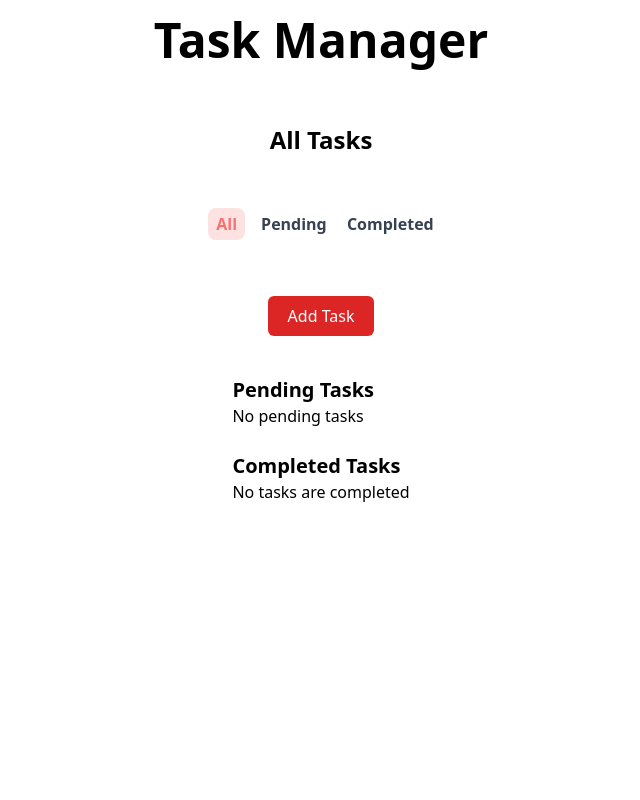
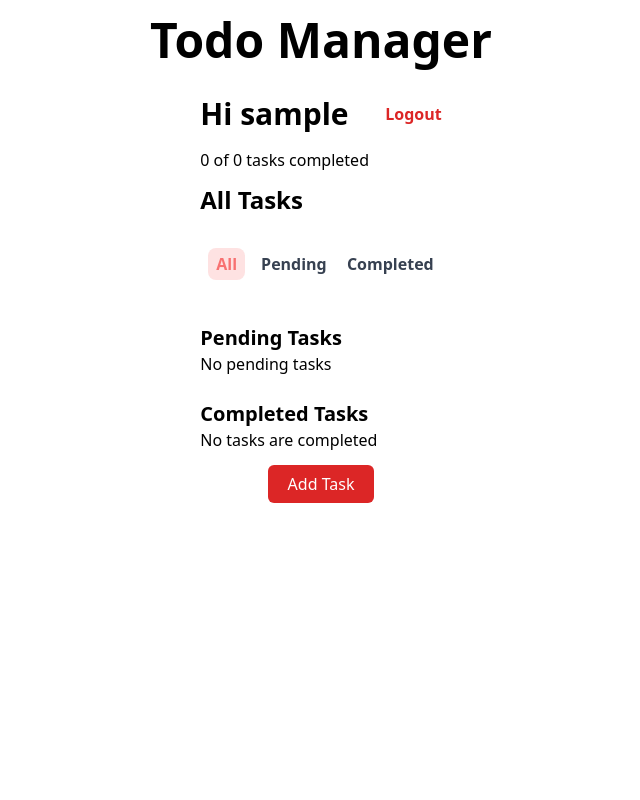
Before and after one commit to noel-jose/GDC-Level-6-Milestone, a Django app: page /all_tasks/ in a window 1280 px wide. Shown: the whole page, without its empty margins (319-959 px from the left). Run offline with Django 3.2, Linux system fonts and the light colour scheme; the visitor is signed in with stand-in values (Sample User, id 1); data that the repository does not hold is empty; some libraries are stand-ins or nearby versions.

Commit message:
Changed the styling of templates and changed context of GenericAllTaskView

```diff
--- a/tasks/views.py
+++ b/tasks/views.py
@@ -1,6 +1,6 @@
 # Add your Views Here
 
-from django.contrib.auth.forms import UserCreationForm
+from django.contrib.auth.forms import UserCreationForm, AuthenticationForm
 from django.contrib.auth.mixins import LoginRequiredMixin
 from django.contrib.auth.views import LoginView
 from django.core.exceptions import ValidationError
@@ -65,12 +65,38 @@ class PrioirtyValidation(AuthorisedTaskManager):
         return HttpResponseRedirect(self.get_success_url())
 
 
+class CustomUserCreationForm(UserCreationForm):
+    def __init__(self, *args, **kwargs):
+        super().__init__(*args, **kwargs)
+        self.fields["username"].widget.attrs.update(
+            {"class": "p-2 bg-slate-100 rounded-md outline-0", "size": 39}
+        )
+        self.fields["password1"].widget.attrs.update(
+            {"class": "p-2 bg-slate-100 rounded-md outline-0", "size": 40}
+        )
+        self.fields["password2"].widget.attrs.update(
+            {"class": "p-2 bg-slate-100 rounded-md outline-0", "size": 40}
+        )
+
+
+class CustomUserAuthenticationForm(AuthenticationForm):
+    def __init__(self, *args, **kwargs):
+        super().__init__(*args, **kwargs)
+        self.fields["username"].widget.attrs.update(
+            {"class": "p-2 bg-slate-100 rounded-md outline-0", "size": 39}
+        )
+        self.fields["password"].widget.attrs.update(
+            {"class": "p-2 bg-slate-100 rounded-md outline-0", "size": 40}
+        )
+
+
 class UserLoginView(LoginView):
+    form_class = CustomUserAuthenticationForm
     template_name = "user_login.html"
 
 
 class UserCreateView(CreateView):
-    form_class = UserCreationForm
+    form_class = CustomUserCreationForm
     template_name = "user_create.html"
     success_url = "/user/login"
 
@@ -110,16 +136,32 @@ class TaskCreateForm(ModelForm):
         title = self.cleaned_data["title"]
         if len(title) < 5:
             raise ValidationError("Title too small")
-        return title.upper()
+        return title
 
-    # def clean_priority(self):
-    #     priority = self.cleaned_data["priority"]
-    #     if priority <= 0:
-    #         raise ValidationError("Priority should be greater than 0")
+    def clean_priority(self):
+        priority = self.cleaned_data.get("priority")
+        if priority <= 0:
+            raise ValidationError("Priority should be greater than 0")
+        return priority
 
     class Meta:
         model = Task
-        fields = ["title", "description", "completed", "priority"]
+        fields = ["title", "description", "priority", "completed"]
+
+    def __init__(self, *args, **kwargs):
+        super().__init__(*args, **kwargs)
+        self.fields["title"].widget.attrs.update(
+            {"class": "p-2 bg-slate-100 rounded-md outline-0", "size": 39}
+        )
+        self.fields["description"].widget.attrs.update(
+            {"class": "p-2 bg-slate-100 rounded-md outline-0", "size": 40}
+        )
+        self.fields["priority"].widget.attrs.update(
+            {
+                "class": "p-2 bg-slate-100 rounded-md outline-0",
+                "size": 40,
+            }
+        )
 
 
 class GenericTaskUpdateView(PrioirtyValidation, UpdateView):
@@ -184,5 +226,14 @@ class GenericAllTaskView(LoginRequiredMixin, ListView):
         completed = Task.objects.filter(
             user=self.request.user, completed=True, deleted=False
         )
-        alltasks = {"pending": pending, "completed": completed}
+        name = self.request.user
+        completed_count = completed.count()
+        total_count = Task.objects.filter(user=self.request.user, deleted=False).count()
+        alltasks = {
+            "pending": pending,
+            "completed": completed,
+            "name": name,
+            "completed_count": completed_count,
+            "total_count": total_count,
+        }
         return alltasks
--- a/templates/all.html
+++ b/templates/all.html
@@ -6,12 +6,17 @@
 {% block content %}
 
 
-<h1 class="text-3xl font-semibold p-4"></h1>
+<div class="flex items-center justify-between">
+    <h1 class="text-3xl font-semibold py-4">Hi {{ alltasks.name }}</h1>
+    <a class = "text-l font-semibold py-4 text-red-600" href="/user/logout">Logout</a>
+</div>
+
+<p class="text-grey-500 text-l font-regular">{{ alltasks.completed_count }} of {{ alltasks.total_count }} tasks completed</p>
 
 
-<h2 class="text-2xl font-semibold p-3">All Tasks</h2>
+<h2 class="text-2xl font-semibold py-3">All Tasks</h2>
 
-<div class="flex justify-between items-center my-8">
+<div class="flex justify-between items-center my-3">
     <a class = "text-red-400 bg-red-100 px-2 py-1 rounded-lg m-2 font-semibold"  href="/all_tasks/">All</a>
     <div>
         <a class = "text-gray-700  px-2 py-1  font-semibold" href="/tasks/">Pending</a>
@@ -19,12 +24,12 @@
     </div>
 </div>
 
-<a class="bg-red-600  text-white p-2 px-5 rounded-md my-4" href="/create-task">Add Task</a>
+
 
 <div class="flex flex-col">
     <h1 class="text-xl font-bold pt-6">Pending Tasks</h1>
     {% for task in alltasks.pending %}
-        <div class = "flex  bg-teal-100 justify-between items-center rounded-md p-3 m-3">
+        <div class = "flex  bg-slate-100 justify-between items-center rounded-md p-3 my-3">
             <a href="/detail-task/{{task.id}}">
                 <span class="font-medium text-xl mr-3">{{task}}</span>
             </a>
@@ -40,9 +45,9 @@
 
     <h1 class="text-xl font-bold pt-6">Completed Tasks</h1>
     {% for task in alltasks.completed %}
-        <div class = "flex  bg-teal-100 justify-between items-center rounded-md p-3 m-3">
+        <div class = "flex  bg-slate-100 justify-between items-center rounded-md p-3 my-3">
             <a href="/detail-task/{{task.id}}">
-                <span class="font-medium text-xl mr-3">{{task}}</span>
+                <span class="font-medium text-xl mr-3 line-through text-red-600">{{task}}</span>
             </a>
             <div class="flex items-center justify ml-5">
                 <a href="/delete-task/{{task.id}}"><div class="bg-red-700 p-2 m-2 rounded-md"><img style="height: 12px;" src="{%static 'tasks/trash.png' %}" alt="Trash icon"></div></a>
@@ -55,5 +60,9 @@
     {% endfor %}
 </div>
 
+<div class="text-center my-5">
+    <a class="bg-red-600  text-white p-2 px-5 rounded-md my-4" href="/create-task">Add Task</a>
+</div>
+
 
 {% endblock content %}
--- a/templates/base.html
+++ b/templates/base.html
@@ -10,9 +10,12 @@
 <body>
 
     <div class="bg-white h-screen flex flex-col items-center">
-        <h1 class="text-5xl font-bold p-4">Task Manager</h1>
-        {% block content %}
-        {% endblock content %}
+        <h1 class="text-5xl font-bold p-4">Todo Manager</h1>
+        <div>
+            {% block content %}
+            {% endblock content %}
+        </div>
+
     </div>
 
 </body>
--- a/templates/completed.html
+++ b/templates/completed.html
@@ -19,7 +19,6 @@
     </div>
 </div>
 
-<a class="bg-red-600  text-white p-2 px-5 rounded-md my-4" href="/create-task">Add Task</a>
 
 <div class="flex flex-col">
     {% for task in tasks %}
@@ -39,5 +38,9 @@
 </div>
 
 
+<div class="text-center my-5">
+    <a class="bg-red-600  text-white p-2 px-5 rounded-md my-4" href="/create-task">Add Task</a>
+</div>
+
 
 {% endblock content %}
--- a/templates/task.html
+++ b/templates/task.html
@@ -22,7 +22,6 @@
     </div>
 </div>
 
-<a class="bg-red-600  text-white p-2 px-5 rounded-md my-4" href="/create-task">Add Task</a>
 
 <h2 class="text-2xl font-semibold p-3">Tasks</h2>
 
@@ -43,6 +42,8 @@
     {% endfor %}
 </div>
 
-
+<div class="text-center my-5">
+    <a class="bg-red-600  text-white p-2 px-5 rounded-md my-4" href="/create-task">Add Task</a>
+</div>
 
 {% endblock content %}
--- a/templates/task_create.html
+++ b/templates/task_create.html
@@ -3,12 +3,13 @@
 {% block title %}Create Task {% endblock title %}
 
 {% block  content %}
+<h1 class="text-xl font-bold pt-6">Create Todo</h1>
 <form action="/create-task/" method="POST">
     {% csrf_token %}
     {% for field in form %}
         <div class="fieldWrapper m-4">
             <div class="text-l font-semibold mb-2">{{ field.label_tag }}</div>
-            <div class="bg-white">{{ field }}</div>
+            <div>{{ field }}</div>
             {% if field.help_text %}
             <p class="help text-sm">*{{ field.help_text|safe }}</p>
             {% endif %}
--- a/templates/task_update.html
+++ b/templates/task_update.html
@@ -3,10 +3,11 @@
 {% block title %}Create Task {% endblock title %}
 
 {% block  content %}
+<h1 class="text-xl font-bold pt-6">Update Todo</h1>
 <form action="/create-task/" method="POST">
     {% csrf_token %}
     {% for field in form %}
-        <div class="fieldWrapper m-4 bg-gray-50 p-7">
+        <div class="fieldWrapper  p-3">
             <div class="text-l font-semibold mb-2">{{ field.label_tag }}</div>
             <div class="bg-white-100">{{ field }}</div>
             {% if field.help_text %}
--- a/templates/user_create.html
+++ b/templates/user_create.html
@@ -8,9 +8,9 @@
     {% for field in form %}
         <div class="fieldWrapper m-4">
             <div class="text-l font-semibold mb-2">{{ field.label_tag }}</div>
-            <div class="bg-white">{{ field }}</div>
+            <div>{{ field }}</div>
             {% if field.help_text %}
-            <p class="help text-sm">*{{ field.help_text|safe }}</p>
+            <div class="help text-sm text-gray-600 pt-2">{{ field.help_text|safe }}</div>
             {% endif %}
             {% if field.errors %}
             <p class="help text-sm text-red-400">*{{ field.errors|safe }}</p>
@@ -18,7 +18,7 @@
         </div>
     {% endfor %}
     <div class="text-center">
-        <Button class="bg-red-600 w-full text-white p-2 rounded-md" type="submit">Sign Up</Button>
+        <Button class="bg-red-600 w-full text-white p-2 rounded-md " type="submit">Sign Up</Button>
     </div>
 
 </form>
```
Also changed, not shown: templates/user_login.html (+4 -4 lines).
